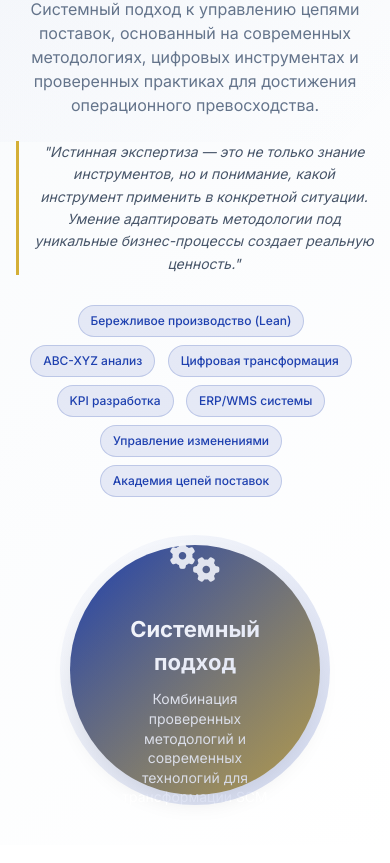
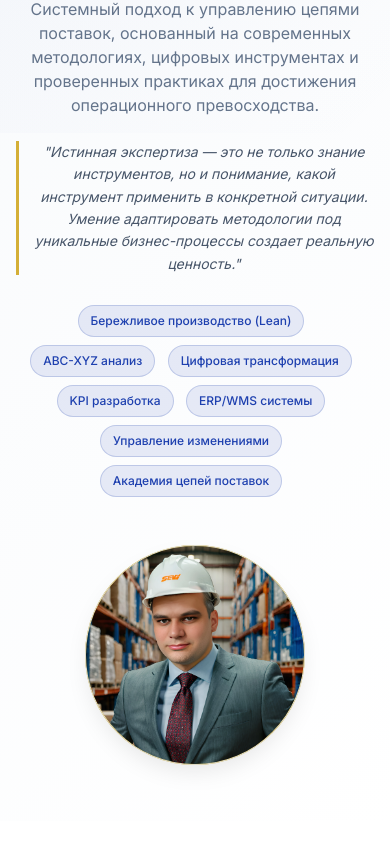
Before and after one commit to 965910-bit/Panibratsky-Dmitry, a plain HTML site: page expertise.html in a window 390 px wide. Shown: the part 237-1100 px from the top of the page. Drawn offline with Linux system fonts and the light colour scheme.

Commit message:
Update expertise.html

```diff
--- a/expertise.html
+++ b/expertise.html
@@ -10,7 +10,6 @@
     <link href="https://fonts.googleapis.com/css2?family=Inter:wght@300;400;500;600;700&display=swap" rel="stylesheet">
     <link rel="stylesheet" href="https://cdnjs.cloudflare.com/ajax/libs/font-awesome/6.4.0/css/all.min.css">
     <style>
-        /* --- все стили остаются без изменений (копируем из исходного expertise.html) --- */
         :root {
             --primary-dark: #0f172a;
             --primary-blue: #1e40af;
@@ -197,47 +196,33 @@
             flex: 1;
         }
 
-        .expertise-visual {
+        .expertise-image {
             flex: 1;
             display: flex;
             justify-content: center;
-            align-items: center;
             position: relative;
         }
 
-        .expertise-visual-circle {
-            width: 320px;
-            height: 320px;
+        .profile-photo {
+            width: 300px;
+            height: 300px;
             border-radius: 50%;
-            background: linear-gradient(135deg, var(--primary-blue) 0%, var(--accent-gold) 100%);
-            display: flex;
-            flex-direction: column;
-            align-items: center;
-            justify-content: center;
-            color: white;
-            text-align: center;
-            padding: 40px;
+            object-fit: cover;
+            border: 1px solid rgba(226, 232, 240, 0.8);
             box-shadow: var(--shadow-lg);
             position: relative;
             z-index: 2;
         }
 
-        .expertise-visual-circle::before {
-            content: '';
+        .photo-frame {
             position: absolute;
-            top: -10px;
-            left: -10px;
-            right: -10px;
-            bottom: -10px;
+            width: 300px;
+            height: 300px;
             border-radius: 50%;
-            background: linear-gradient(135deg, transparent 0%, rgba(30, 64, 175, 0.2) 100%);
+            border: 2px solid var(--accent-gold);
+            transform: rotate(45deg);
             z-index: 1;
-        }
-
-        .expertise-icon {
-            font-size: 48px;
-            margin-bottom: 20px;
-            opacity: 0.9;
+            top: 0;
         }
 
         .expertise-tag {
@@ -808,16 +793,6 @@
         }
 
         /* Responsive Styles */
-        @media (max-width: 1200px) {
-            .expertise-container {
-                gap: 50px;
-            }
-            .expertise-visual-circle {
-                width: 300px;
-                height: 300px;
-            }
-        }
-
         @media (max-width: 992px) {
             .expertise-container {
                 flex-direction: column;
@@ -827,9 +802,9 @@
             h1 {
                 font-size: 40px;
             }
-            .expertise-visual-circle {
-                width: 280px;
-                height: 280px;
+            .profile-photo, .photo-frame {
+                width: 260px;
+                height: 260px;
             }
             .hero-expertise::before {
                 width: 100%;
@@ -896,9 +871,9 @@
             .hero-expertise {
                 padding: 100px 0 50px;
             }
-            .expertise-visual-circle {
-                width: 250px;
-                height: 250px;
+            .profile-photo, .photo-frame {
+                width: 220px;
+                height: 220px;
             }
             h1 {
                 font-size: 32px;
@@ -911,9 +886,6 @@
             }
             .counter-number {
                 font-size: 24px;
-            }
-            .expertise-icon {
-                font-size: 40px;
             }
         }
     </style>
@@ -963,16 +935,14 @@
                     <span class="tag">Академия цепей поставок</span>
                 </div>
             </div>
-            <div class="expertise-visual">
-                <div class="expertise-visual-circle">
-                    <div class="expertise-icon">
-                        <i class="fas fa-cogs"></i>
-                    </div>
-                    <h3 style="color: white; margin-bottom: 10px; font-size: 22px;">Системный подход</h3>
-                    <p style="color: rgba(255, 255, 255, 0.9); font-size: 14px; line-height: 1.4;">
-                        Комбинация проверенных методологий и современных технологий для трансформации SCM
-                    </p>
-                </div>
+            <div class="expertise-image">
+                <div class="photo-frame"></div>
+                <picture>
+                    <source srcset="images/profile.webp" type="image/webp">
+                    <img src="images/profile.jpg" alt="Дмитрий Панибратский" class="profile-photo"
+                         width="300" height="300" loading="eager"
+                         onerror="this.src='https://images.unsplash.com/photo-1560250097-0b93528c311a?ixlib=rb-4.0.3&auto=format&fit=crop&w=687&q=80'">
+                </picture>
             </div>
         </div>
     </section>
@@ -1362,11 +1332,11 @@
                 <div class="footer-column">
                     <h3>Навигация</h3>
                     <ul>
-                        <li><a href="index.html"><i class="fas fa-chevron-right"></i> Стратегия и философия</a></li>
-                        <li><a href="experience.html"><i class="fas fa-chevron-right"></i> Опыт и кейсы</a></li>
+                        <li><a href="index.html"><i class="fas fa-chevron-right"></i> Стратегия</a></li>
+                        <li><a href="experience.html"><i class="fas fa-chevron-right"></i> Опыт</a></li>
                         <li><a href="about.html"><i class="fas fa-chevron-right"></i> Обо мне</a></li>
-                        <li><a href="expertise.html"><i class="fas fa-chevron-right"></i> Экспертиза и инструменты</a></li>
-                        <li><a href="contact.html"><i class="fas fa-chevron-right"></i> Контакты и сотрудничество</a></li>
+                        <li><a href="expertise.html"><i class="fas fa-chevron-right"></i> Экспертиза</a></li>
+                        <li><a href="contact.html"><i class="fas fa-chevron-right"></i> Контакты</a></li>
                     </ul>
                 </div>
                 <div class="footer-column">
@@ -1411,22 +1381,6 @@
         const header = document.getElementById('mainHeader');
         window.addEventListener('scroll', function() {
             header.classList.toggle('header-scrolled', window.scrollY > 50);
-        });
-
-        // Smooth scroll for anchor links
-        document.querySelectorAll('a[href^="#"]').forEach(anchor => {
-            anchor.addEventListener('click', function (e) {
-                e.preventDefault();
-                const targetId = this.getAttribute('href');
-                if (targetId === '#') return;
-                const targetElement = document.querySelector(targetId);
-                if (targetElement) {
-                    window.scrollTo({
-                        top: targetElement.offsetTop - 80,
-                        behavior: 'smooth'
-                    });
-                }
-            });
         });
 
         // Set current year and counters
```
